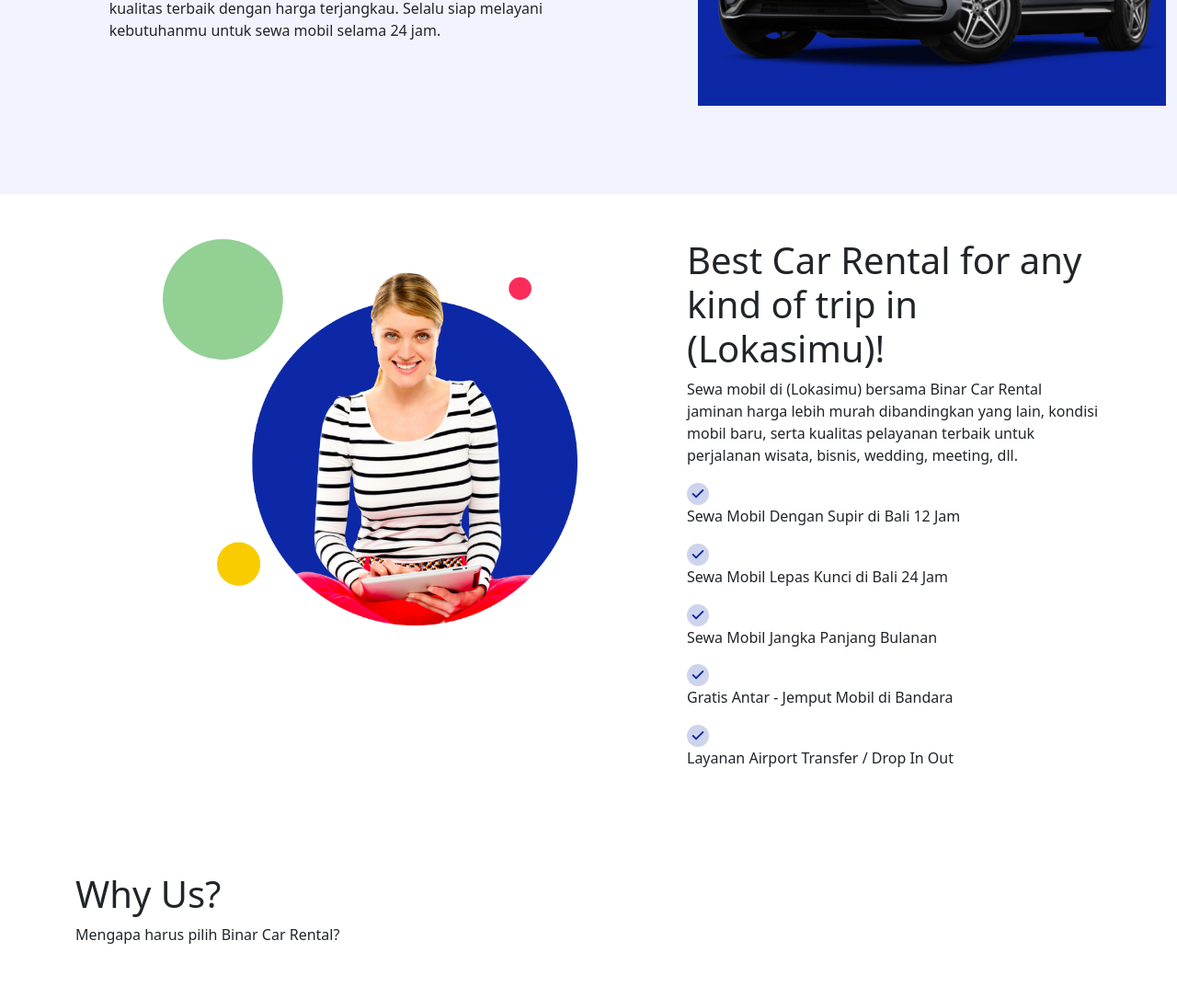
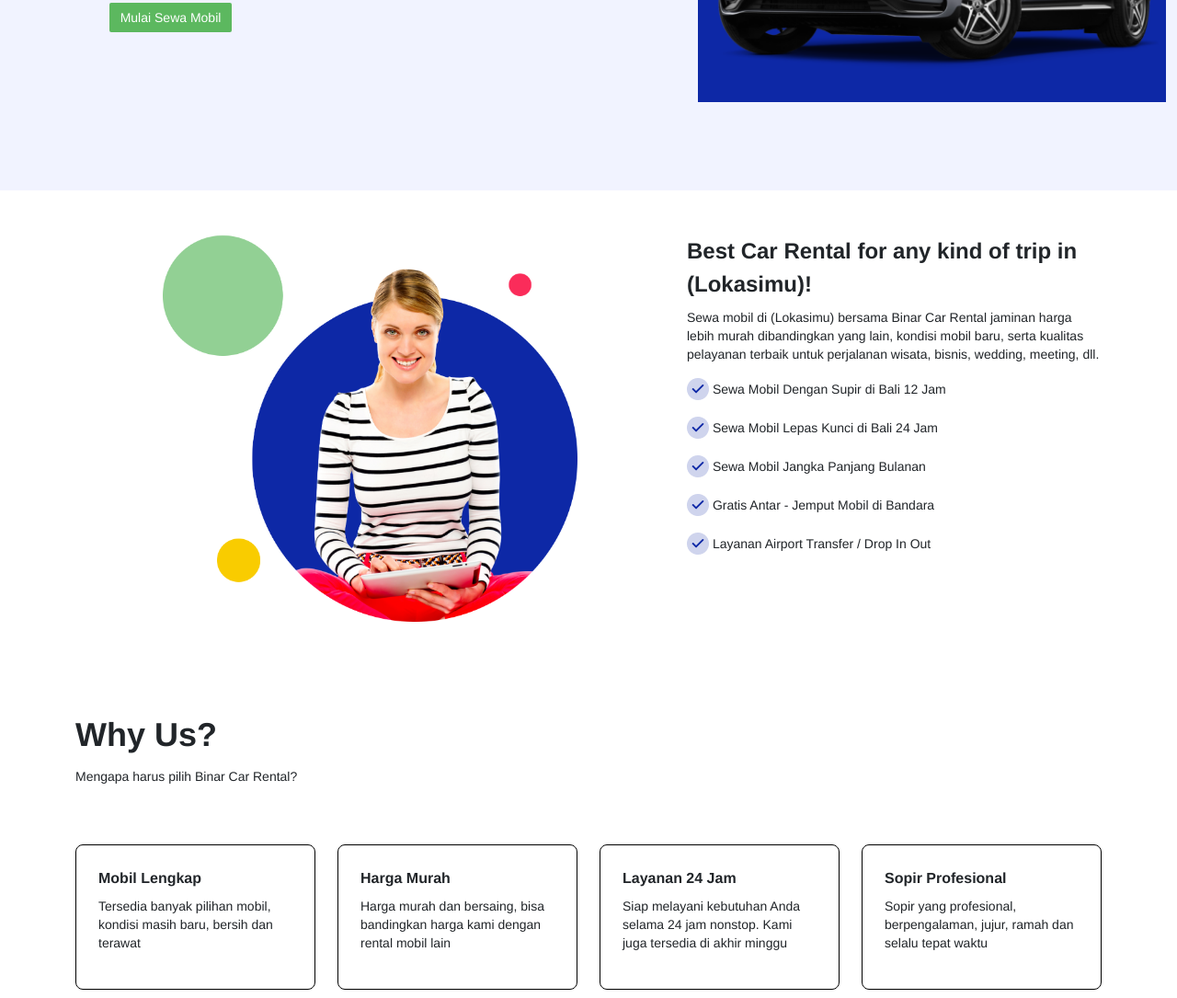
Before and after one commit to melindawijaya/24001183-km7-mw-binarcarrental-ch1, a plain HTML site: page index.html in a window 1280 px wide. Shown: the part 347-1432 px from the top of the page at 92% size. Drawn offline with nearby package versions, Linux system fonts and the light colour scheme.

Commit message:
Benerin bagian atas

```diff
--- a/index.html
+++ b/index.html
@@ -6,9 +6,16 @@
     <title>Document</title>
     <link href="https://cdn.jsdelivr.net/npm/bootstrap@5.3.3/dist/css/bootstrap.min.css" rel="stylesheet" integrity="sha384-QWTKZyjpPEjISv5WaRU9OFeRpok6YctnYmDr5pNlyT2bRjXh0JMhjY6hW+ALEwIH" crossorigin="anonymous">
     <style>
+      body{
+        font-family:helvetica;
+        font-size: 14px;
+        line-height: 20px;
+      }
       .box{
         border: 1px solid black;
         border-radius: 8px;
+        padding: 24px;
+        gap: 16px;
       }
       .dropdown{
         border: 1px solid black;
@@ -24,10 +31,49 @@
       }
       .nav-pills .nav-link.active, .nav-pills .show>.nav-link {
         background-color: #5CB85F;
+        border-radius: 2px;
       }
       .nav-link {
         color: black;
       }
+      .mulai-sewa-button{
+        border-radius: 2px;
+        padding: 8px 12px 8px 12px;
+        color: white;
+        text-decoration: none;
+        background-color: #5CB85F;
+        line-height: 20px;
+      }
+      h1{
+        font-size: 36px;
+        font-weight: bold;
+        line-height: 54px;
+      }
+      h2{
+        font-size: 24px;
+        font-weight: bold;
+        line-height: 36px;
+      }
+      h3{
+        font-size: 16px;
+        font-weight: 700;
+        line-height: 24px;
+      }
+      .list{
+      display: flex !important;
+      }
+      .mb-8, .my-8 {
+      margin-bottom: 1.125rem !important;
+      }
+      p{
+        font-size: 14px;
+      }
+      .row{
+        display: flex;
+        flex-wrap: wrap;
+      }
+
+
 
     </style>
 </head>
@@ -52,6 +98,9 @@
         <div class="col-5 offset-1">
         <h1>Sewa & Rental Mobil Terbaik di kawasan (Lokasimu)</h1>
         <p>Selamat datang di Binar Car Rental. Kami menyediakan mobil kualitas terbaik dengan harga terjangkau. Selalu siap melayani kebutuhanmu untuk sewa mobil selama 24 jam.</p>
+        <div class="nav-pills">
+          <a href="#" class="mulai-sewa-button" aria-current="page">Mulai Sewa Mobil</a>
+        </div>
         </div>
 
         <div class="col-5 offset-1">
@@ -68,26 +117,35 @@
             </div>
 
             <div class="col-5 offset-1">
-              <h1>Best Car Rental for any kind of trip in (Lokasimu)!</h1>
+              <h2>Best Car Rental for any kind of trip in (Lokasimu)!</h2>
               <p>Sewa mobil di (Lokasimu) bersama Binar Car Rental jaminan harga lebih murah dibandingkan yang lain, kondisi mobil baru, serta kualitas pelayanan terbaik untuk perjalanan wisata, bisnis, wedding, meeting, dll.</p>
-              <div class="list">
+              <ul class="list-unstyled my-14">
+                <li class="mb-8 d-flex align-items-center">
                   <img src="public/assets/img/tick.png" alt="">
-                <p>Sewa Mobil Dengan Supir di Bali 12 Jam</p>
+                  &nbsp;Sewa Mobil Dengan Supir di Bali 12 Jam
+                </li>
+                <li class="mb-8 d-flex align-items-center">
                   <img src="public/assets/img/tick.png" alt="">
-                <p>Sewa Mobil Lepas Kunci di Bali 24 Jam</p>
+                  &nbsp;Sewa Mobil Lepas Kunci di Bali 24 Jam
+                </li>
+                <li class="mb-8 d-flex align-items-center">
                   <img src="public/assets/img/tick.png" alt="">
-                <p>Sewa Mobil Jangka Panjang Bulanan</p>
+                  &nbsp;Sewa Mobil Jangka Panjang Bulanan
+                </li>
+                <li class="mb-8 d-flex align-items-center">
                   <img src="public/assets/img/tick.png" alt="">
-                <p>Gratis Antar - Jemput Mobil di Bandara</p>
+                  &nbsp;Gratis Antar - Jemput Mobil di Bandara
+                </li>
+                <li class="d-flex align-items-center">
                   <img src="public/assets/img/tick.png" alt="">
-                <p>Layanan Airport Transfer / Drop In Out</p>
-              </div>
+                  &nbsp;Layanan Airport Transfer / Drop In Out
+                </li>
+              </ul>
             </div>
           </div>
         </div>
       </div>
     </section>
-
 
 
     <!-- Why Us -->
@@ -103,24 +161,32 @@
 
       <div class="container pb-5">
         <div class="row">
-          <div class="box col-3">
+          <div class="col-12 col-lg-3 mb-14 mb-lg-0">
+            <div class="box">
               <h3>Mobil Lengkap</h3>
               <p>Tersedia banyak pilihan mobil, kondisi masih baru, bersih dan terawat</p>
             </div>
+          </div>
 
-          <div class="box col-3">
+          <div class="col-12 col-lg-3 mb-14 mb-lg-0">
+            <div class="box">
               <h3>Harga Murah</h3>
               <p>Harga murah dan bersaing, bisa bandingkan harga kami dengan rental mobil lain</p>
             </div>
+          </div>
 
-          <div class="box col-3">
+          <div class="col-12 col-lg-3 mb-14 mb-lg-0">
+            <div class="box">
               <h3>Layanan 24 Jam</h3>
               <p>Siap melayani kebutuhan Anda selama 24 jam nonstop. Kami juga tersedia di akhir minggu</p>
             </div>
+          </div>
 
-          <div class="box col-3">
+          <div class="col-12 col-lg-3 mb-14 mb-lg-0">
+            <div class="box">
               <h3>Sopir Profesional</h3>
               <p>Sopir yang profesional, berpengalaman, jujur, ramah dan selalu tepat waktu</p>
+            </div>
           </div>
         </div>
       </div>
```
Lines whose indentation alone changed are shown as unchanged.
